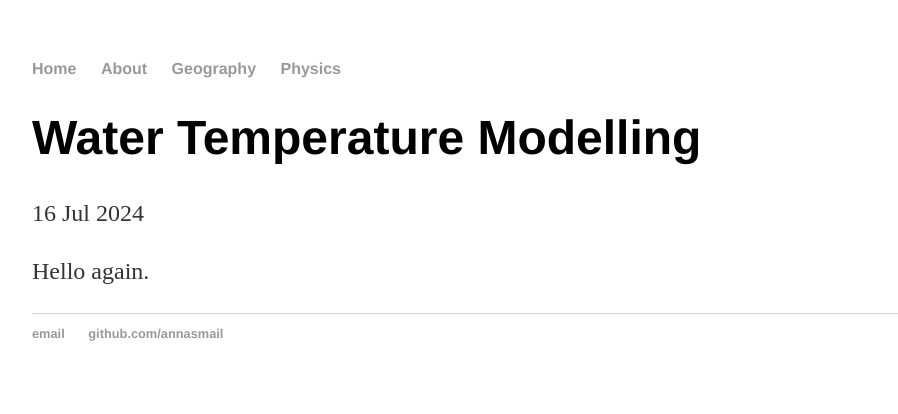
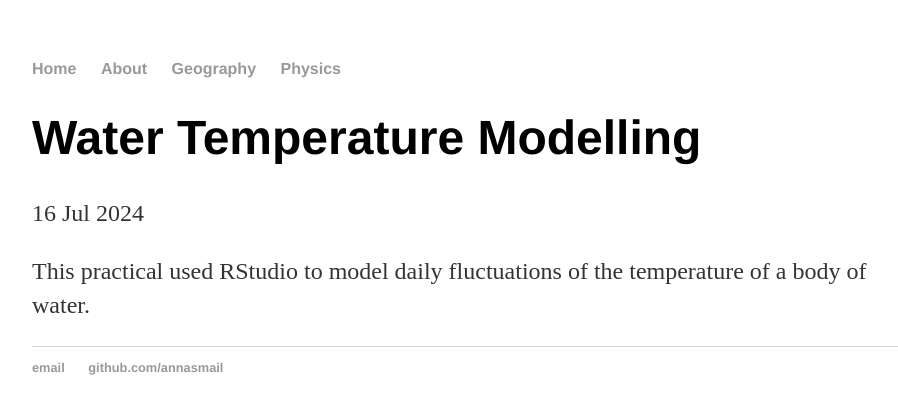
Before and after one commit to annasmail/annasmail.github.io, a Jekyll site: the page built from blog-Geography/_posts/2024-07-16-Water-Temperature-Modelling.md, in a window 1280 px wide. Shown: the top 414 px of the page, without its empty margins (160-1058 px from the left). Built offline with Jekyll 4.4.1, drawn with Linux system fonts in a browser that asks for light colours.

Commit message:
Update 2024-07-16-Water-Temperature-Modelling.md

```diff
--- a/blog-Geography/_posts/2024-07-16-Water-Temperature-Modelling.md
+++ b/blog-Geography/_posts/2024-07-16-Water-Temperature-Modelling.md
@@ -5,4 +5,4 @@ date: 2024-07-16
 category: "Geography"
 ---
 
-Hello again.
+This practical used RStudio to model daily fluctuations of the temperature of a body of water.
```
